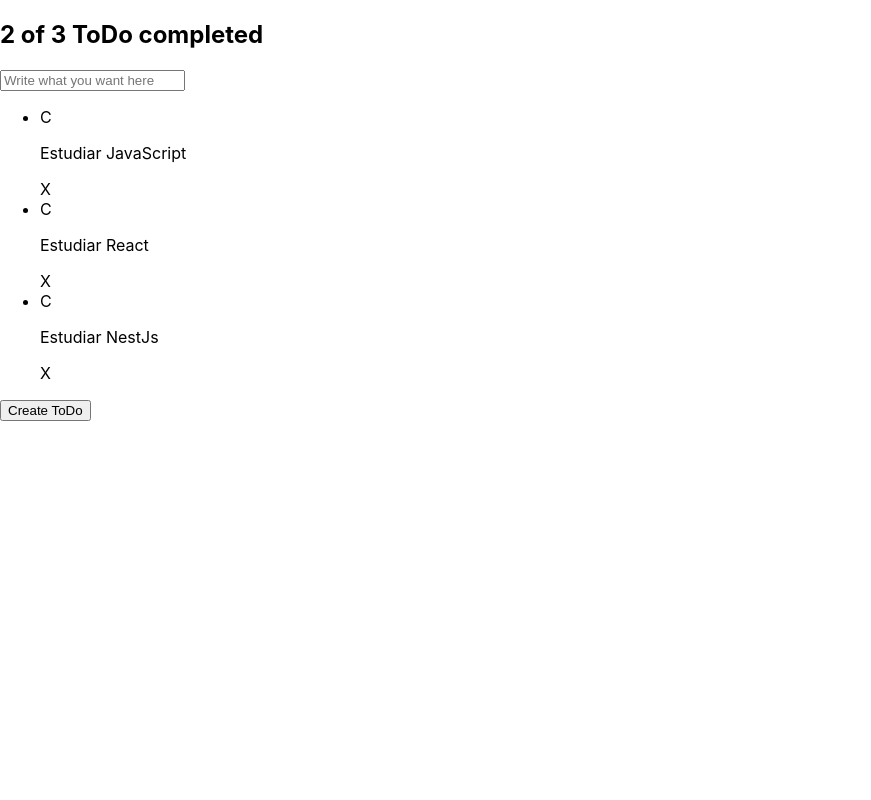
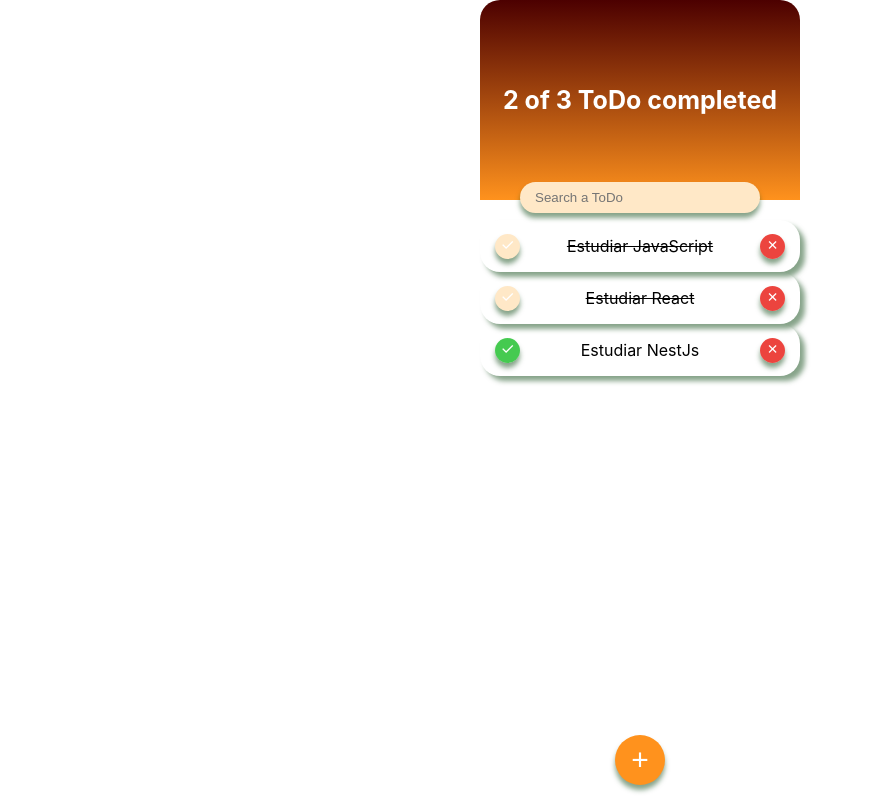
Before and after one commit to MrSspace/my_first_react_app, a React (Create React App) app: page / in a window 1280 px wide. Shown: the whole page, without its empty margins (0-871 px from the left). Built offline with nearby package versions, Linux system fonts and the light colour scheme.

Commit message:
Added css files and styles for the app

```diff
--- a/src/App.css
+++ b/src/App.css
@@ -1,38 +1,7 @@
-.App {
-  text-align: center;
+.main-container{
+  position: absolute;
+  width: 320px;
+  left: calc(50% - 160px);
+  align-items: center;
+
 }
-
-.App-logo {
-  height: 40vmin;
-  pointer-events: none;
-}
-
-@media (prefers-reduced-motion: no-preference) {
-  .App-logo {
-    animation: App-logo-spin infinite 20s linear;
-  }
-}
-
-.App-header {
-  background-color: #282c34;
-  min-height: 100vh;
-  display: flex;
-  flex-direction: column;
-  align-items: center;
-  justify-content: center;
-  font-size: calc(10px + 2vmin);
-  color: white;
-}
-
-.App-link {
-  color: #61dafb;
-}
-
-@keyframes App-logo-spin {
-  from {
-    transform: rotate(0deg);
-  }
-  to {
-    transform: rotate(360deg);
-  }
-}
--- a/src/App.js
+++ b/src/App.js
@@ -4,24 +4,31 @@ import { TodoSearch } from "./TodoSearch";
 import { TodoList } from "./TodoList";
 import { TodoItem } from "./TodoItem";
 import { CreateTodoButton } from "./CreateTodoButton";
+import './App.css';
 
 const todos = [
-  {id: 1, text: 'Estudiar JavaScript', completed: false},
-  {id: 2, text: 'Estudiar React', completed: false},
+  {id: 1, text: 'Estudiar JavaScript', completed: true},
+  {id: 2, text: 'Estudiar React', completed: true},
   {id: 3, text: 'Estudiar NestJs', completed: false},
 ];
 
 function App() {
   return (
     <React.Fragment>
+      <div className="main-container">
         <TodoCounter/>
         <TodoSearch/>
         <TodoList>
           {todos.map(todo => (
-          <TodoItem key={todo.id} text={todo.text}/>
+            <TodoItem
+              key={todo.id}
+              text={todo.text}
+              completed={todo.completed}
+            />
           ))}
         </TodoList>
         <CreateTodoButton/>
+      </div>
     </React.Fragment>
   );
 }
--- /dev/null
+++ b/src/CreateToDoButton.css
@@ -0,0 +1,27 @@
+:root{
+    --button-color: rgb(255, 146, 29, 1);
+    --background-shadow: rgb(15, 73, 21, 0.5);
+    --transition: rgba(12, 186, 26, 0.764);
+}
+
+.create-todo-button{
+    margin: 0;
+    padding: 0;
+    width: 50px;
+    height: 50px;
+    position: fixed;
+    bottom: 15px;
+    left: calc(50% - 25px);
+    border-radius: 25px;
+    border: none;
+    box-shadow: 0px 5px 5px var(--background-shadow);
+    background-color: var(--button-color);
+    font-size: 30px;
+    font: bold;
+    color: white;
+    cursor: pointer;
+}
+
+.create-todo-button:hover{
+    background-color: var(--transition);
+}
--- a/src/CreateTodoButton.js
+++ b/src/CreateTodoButton.js
@@ -1,8 +1,9 @@
 import React from "react";
+import './CreateToDoButton.css'
 
 function CreateTodoButton() {
     return(
-        <button>Create ToDo</button>
+        <button className="create-todo-button">+</button>
     );
 }
 
--- /dev/null
+++ b/src/TodoCounter.css
@@ -0,0 +1,21 @@
+:root{
+    --orange-head: rgb(255, 146, 29, 1);
+    --mid-coffe: rgb(76, 0, 0);
+    --withe-title: #FFFF;
+    --bg: linear-gradient(var(--mid-coffe),var(--orange-head));
+}
+
+.TodoCounter{
+    margin: 0 auto;
+    display: flex;
+    align-items: center;
+    height: 200px;
+    justify-content: center;
+    background: var(--bg);
+    border-radius: 20px 20px 0 0;
+}
+
+h2{
+    color: var(--withe-title);
+    font-size: 25px;
+}
--- a/src/TodoCounter.js
+++ b/src/TodoCounter.js
@@ -1,8 +1,9 @@
 import React from "react";
+import './TodoCounter.css';
 
 function TodoCounter(){
     return(
-        <h2>2 of 3 ToDo completed</h2>
+        <h2 className="TodoCounter">2 of 3 ToDo completed</h2>
     );
 }
 
--- /dev/null
+++ b/src/TodoItem.css
@@ -0,0 +1,56 @@
+:root{
+    --complete-background: rgba(12, 186, 26, 0.764);
+    --delete-background: rgba(230, 10, 2, 0.764);
+}
+
+.TodoItem{
+    margin: 0;
+    display: flex;
+    align-items: center;
+    justify-content: center;
+    width: 100%;
+    box-shadow: 5px 5px 5px var(--background-shadow);
+    border-radius: 20px;
+    border-spacing: 5px;
+}
+
+.Icon{
+    position: absolute;
+    width: 25px;
+    height: 25px;
+    border-radius: 12.5px;
+    border: none;
+    box-shadow: 0px 5px 5px var(--background-shadow);
+    text-align: center;
+    color: white;
+    cursor: pointer;
+}
+
+.Icon:hover{
+    width: 30px;
+    height: 30px;
+    border-radius: 15px;
+}
+
+.Icon-check{
+    left: 15px;
+    background-color: var(--complete-background);
+}
+
+.Icon-delete{
+    right: 15px;
+    background-color: var(--delete-background);
+}
+
+p{
+    width: 220px;
+    text-align: center;
+}
+
+.TodoItem-p--complete{
+    text-decoration: line-through;
+}
+
+.Icon-check--active{
+    background-color: var(--soft-orange);
+}
--- a/src/TodoItem.js
+++ b/src/TodoItem.js
@@ -1,11 +1,18 @@
 import React from "react";
+import './TodoItem.css'
 
 function TodoItem(props) {
     return(
-        <li>
-            <span>C</span>
-            <p>{props.text}</p>
-            <span>X</span>
+        <li className="TodoItem">
+            <span className={`Icon Icon-check ${props.completed && 'Icon-check--active'}`}>
+                ✓
+            </span>
+            <p className={`TodoItem-p ${props.completed && 'TodoItem-p--complete'}`}>
+                {props.text}
+            </p>
+            <span className="Icon Icon-delete">
+                ✗
+            </span>
         </li>
     );
 }
--- /dev/null
+++ b/src/TodoList.css
@@ -0,0 +1,5 @@
+ul{
+    margin: 20px 0 0 0;
+    padding: 0;
+    list-style: none;
+}
--- a/src/TodoList.js
+++ b/src/TodoList.js
@@ -1,4 +1,5 @@
 import React from "react";
+import './TodoList.css';
 
 function TodoList(props) {
     return(
--- /dev/null
+++ b/src/TodoSearch.css
@@ -0,0 +1,21 @@
+:root{
+    --soft-orange: #ffe8c7;
+    --background-shadow: rgb(15, 73, 21, 0.5);
+    --outline-shadow: rgba(110, 255, 115, 0.3);
+}
+
+.todo-search{
+    width: 210px;
+    padding: 8px 15px;
+    position: absolute;
+    top: 182px;
+    left: calc(50% - 120px);
+    border-radius: 20px;
+    border: none;
+    background-color: var(--soft-orange);
+    box-shadow: 0 5px 5px var(--background-shadow);
+}
+
+.todo-search:focus{
+    outline-color: var(--outline-shadow);
+}
--- a/src/TodoSearch.js
+++ b/src/TodoSearch.js
@@ -1,8 +1,9 @@
 import React from "react";
+import './TodoSearch.css';
 
 function TodoSearch() {
   return(
-    <input placeholder='Write what you want here'/>
+    <input className="todo-search" placeholder='Search a ToDo'/>
   );
 }
 
```
Lines whose indentation alone changed are shown as unchanged.
